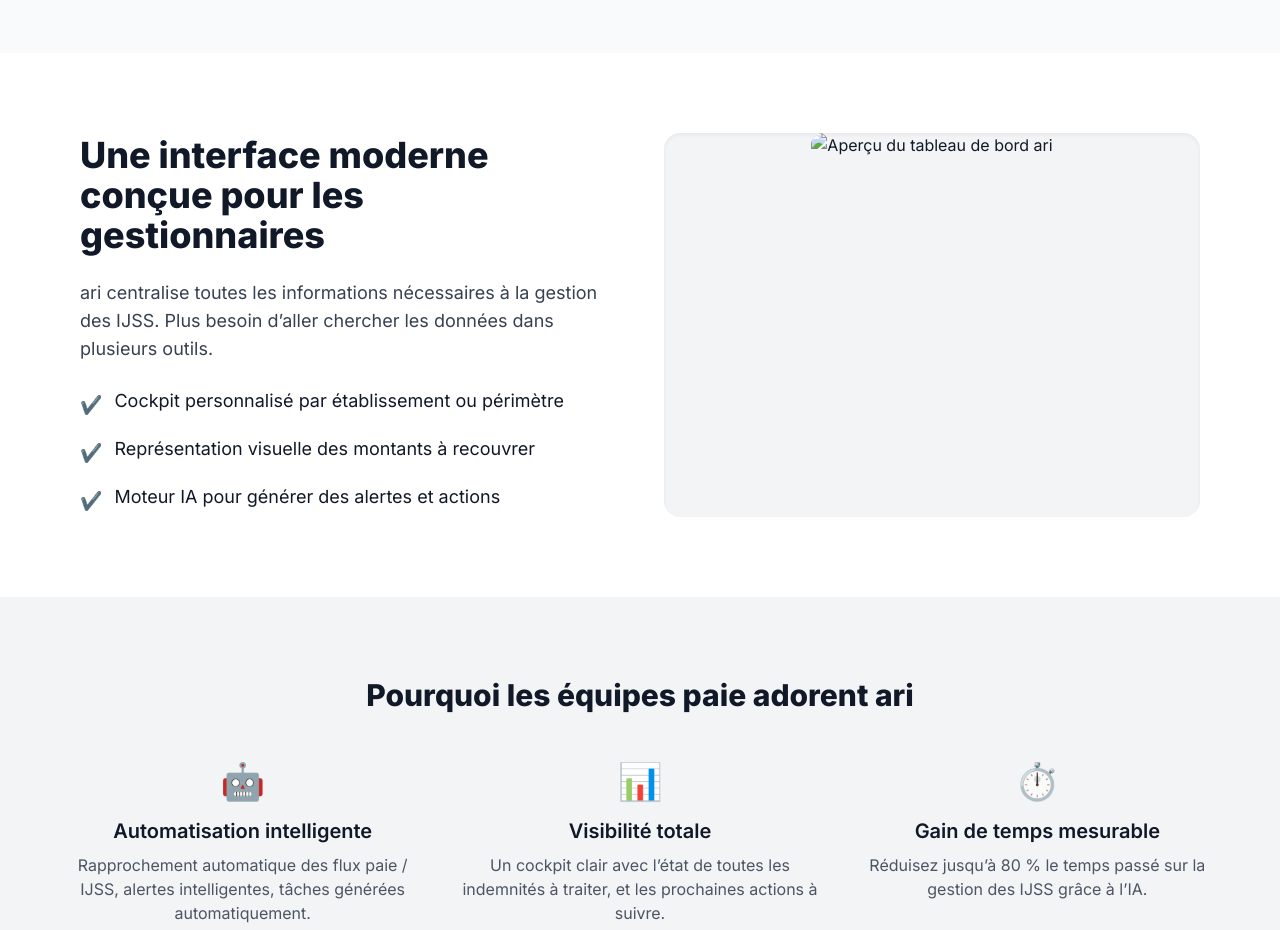
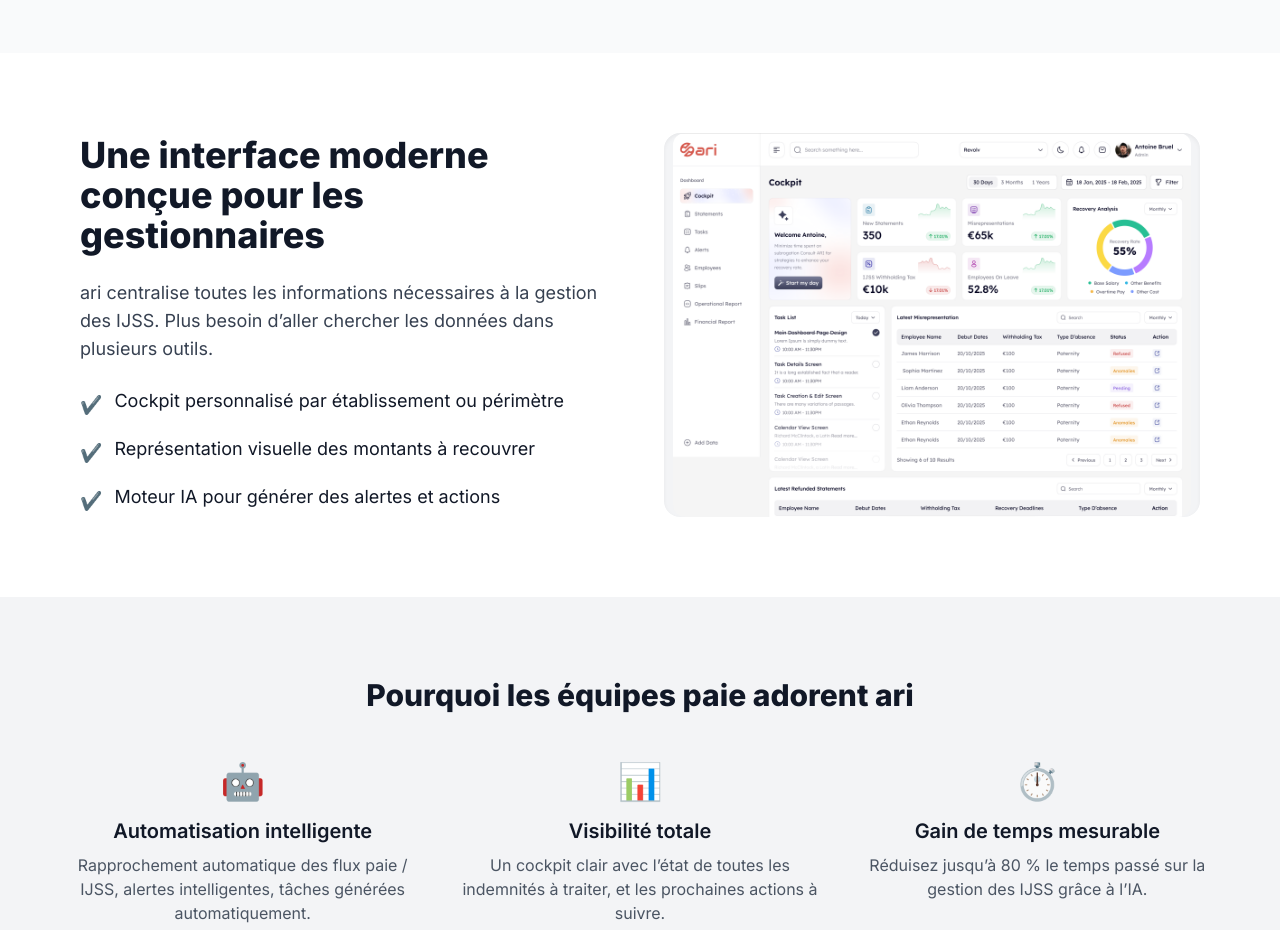
Before and after one commit to revolvai/ari-website, a plain HTML site: page index.html in a window 1280 px wide. Shown: the part 1300-2230 px from the top of the page. Drawn offline with nearby package versions, Linux system fonts and the light colour scheme.

Commit message:
Update index.html

```diff
--- a/index.html
+++ b/index.html
@@ -140,7 +140,7 @@
       </ul>
     </div>
     <div class="bg-gray-100 h-96 rounded-2xl flex items-center justify-center shadow-inner overflow-hidden">
-      <img src="images/dashbooard-ari.png" alt="Aperçu du tableau de bord ari" class="rounded-xl h-full object-cover" />
+      <img src="images/dashboard-ari.png" alt="Aperçu du tableau de bord ari" class="rounded-xl h-full object-cover" />
     </div>
   </section>
 
```
